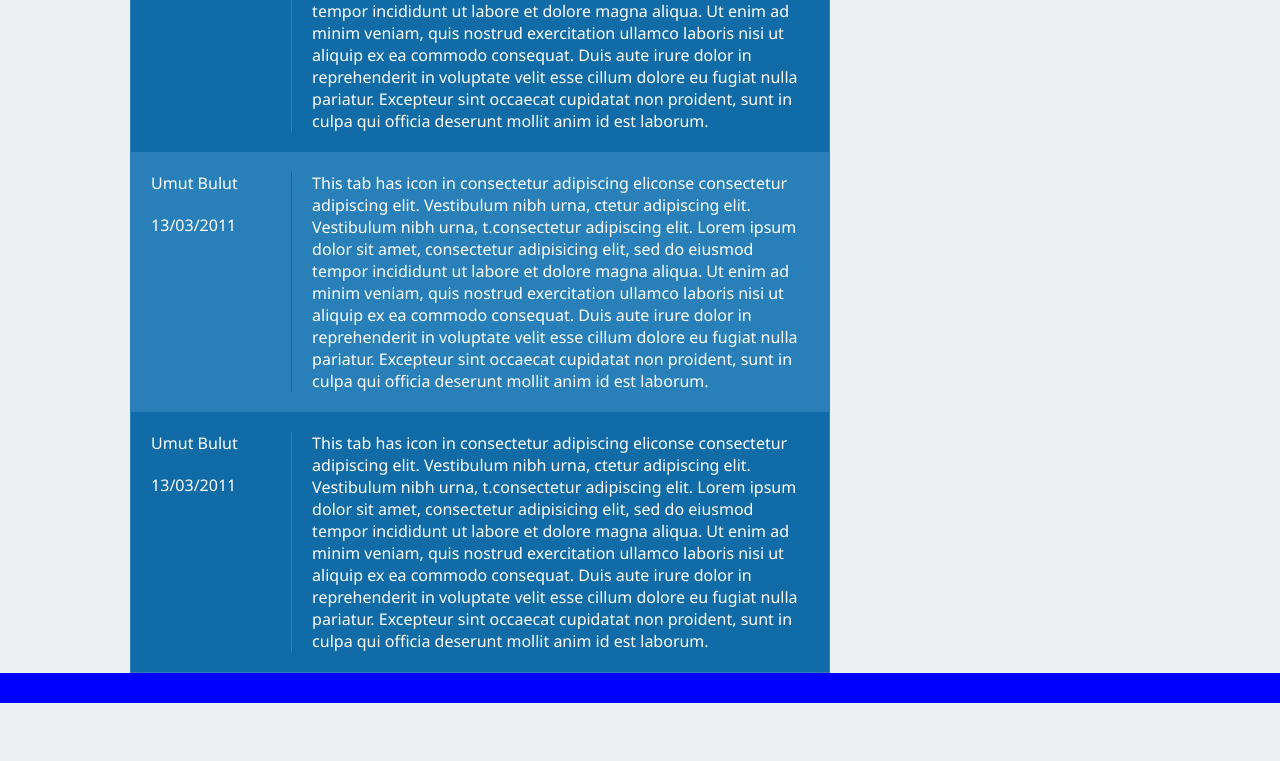
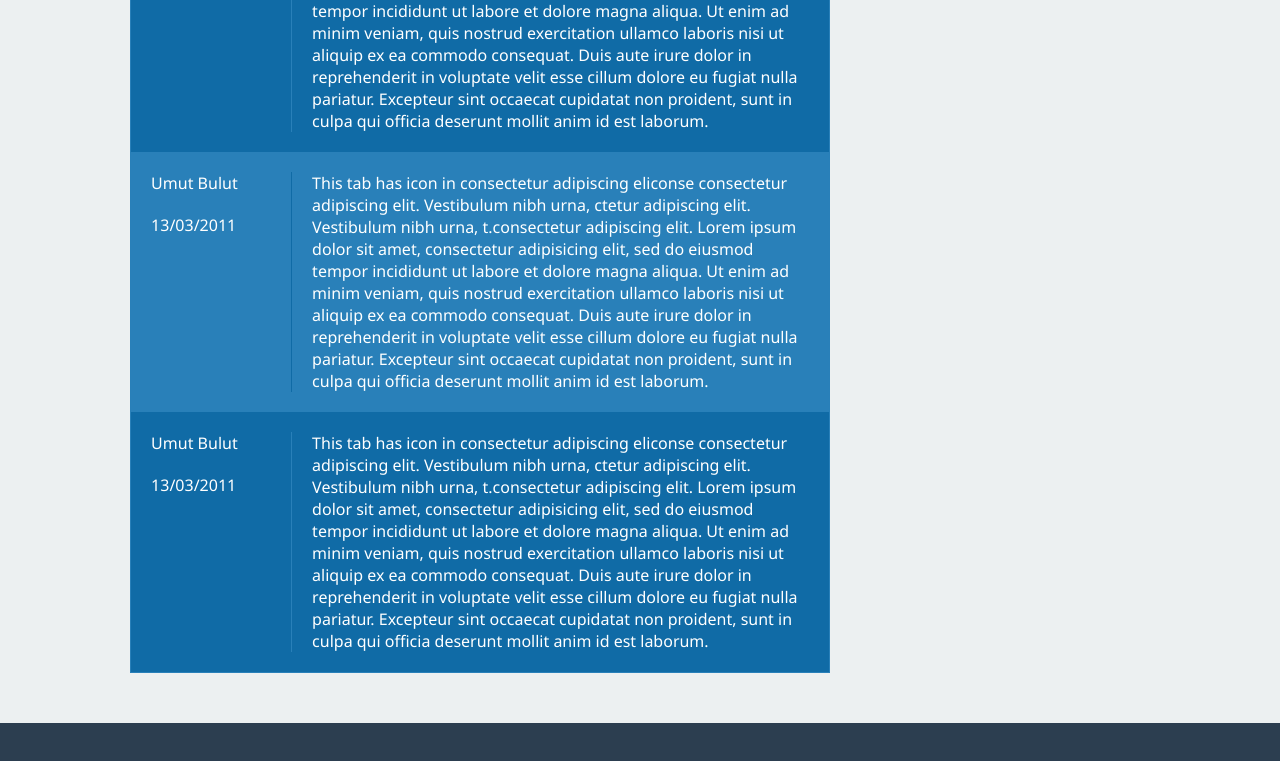
Before and after one commit to cresqo/cresqo.github.io, a plain HTML site: page index.html in a window 1280 px wide. Shown: the part 673-1434 px from the top of the page. Before the commit the page ends 1376 px from the top, so only its background shows below. Drawn offline with nearby package versions, Linux system fonts and the light colour scheme.

Commit message:
Fix small footer issues

```diff
--- a/index.css
+++ b/index.css
@@ -46,6 +46,7 @@ header a {
     width: 72%;
     height: 100%;
     overflow: hidden;
+    padding-bottom:50px;
 }
 
 article {
@@ -60,8 +61,8 @@ footer {
     position: relative;
     bottom: 0;
     width: 100%;
-    height: 30px;   /* Height of the footer */
-    background: blue;
+    height: 50px;   /* Height of the footer */
+    background: #2c3e50;
 }
 
 #no1 {
--- a/index.html
+++ b/index.html
@@ -162,7 +162,7 @@
 var arrRaised=[28,61,93,143,45,12,69,234,233,23,23,42,531,75,98,85,1000]; //stores donated amounts,
 var money_needed = 10000; //targeted donation amounts
 /*-----------------------*/
-var total=arrRaised.reduce(function(pv, cv) { return pv + cv; }, 0); //calculate sum of elements of arrRaised
+var total=arrRaised.reduce(function(pv, cv) { return pv + cv; }, 0); //calculate sum of elements of arrRaised (optimised algorithm)
 var percentage=total/money_needed*100;
 $(".demo-label").mambo({
   percentage: percentage.toFixed(0)
```
